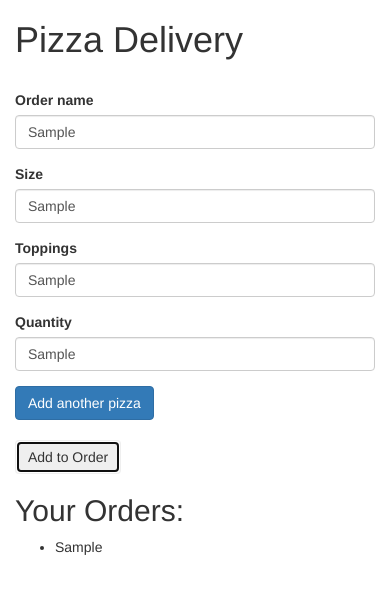
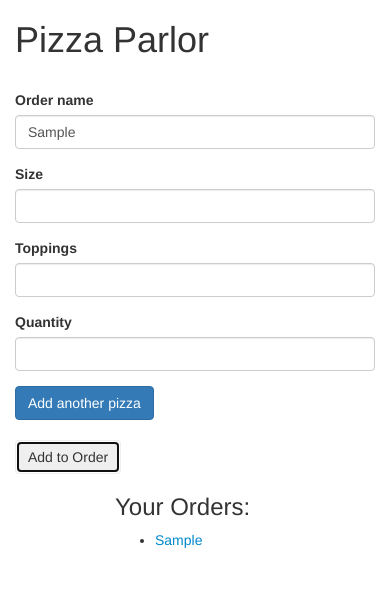
Before and after one commit to leroidejesa/howMuchPizza, a plain HTML site: page pizza.html in a window 390 px wide. Both pictures are taken after typing "Sample", "Sample", "Sample", "Sample" into the empty fields and a click on the button "Add to Order". Drawn offline with nearby package versions, Linux system fonts and the light colour scheme.

Commit message:
aesthetic changes only: css, commenting, etc

```diff
--- a/css/styles.css
+++ b/css/styles.css
@@ -0,0 +1,16 @@
+#show-order {
+  display: none;
+}
+
+.order {
+  cursor: pointer;
+  color: #0088cc;
+}
+
+.order:hover {
+  text-decoration: underline;
+}
+
+.order-column {
+  padding-left: 100px;
+}
--- a/js/scripts.js
+++ b/js/scripts.js
@@ -1,10 +1,6 @@
-// Create a website for a pizza company where a user can order a pizza and see the final cost.
-//
-// Allow the user to choose quantity, toppings and size.
-// Create a method for the cost of a pizza depending on the selections chosen. Use your own formula for this.
+// raw JS
 
-
-// raw JS
+// in order to capitalize inputted names, pizza sizes, and toppings
 String.prototype.titleize = function() {
   var words = this.split(' ')
   var array = []
@@ -13,7 +9,6 @@ String.prototype.titleize = function() {
   }
   return array.join(' ')
 }
-
 
 var Pizza = function(quantity, size, toppings) {
   this.quantity = quantity;
@@ -47,6 +42,13 @@ Order.prototype.totalCost = function() {
   return orderCost;
 };
 
+function resetFields(){
+  $("input#new-order").val("");
+  $("input.new-size").val("");
+  $("input.new-toppings").val("");
+  $("input.new-quantity").val("");
+  $("div.new-pizza").not(':first').remove();
+}
 
 
 // jQuery
@@ -81,10 +83,6 @@ $(document).ready(function() {
       var inputtedQuantity = $(this).find("input.new-quantity").val();
 
       var newPizza = new Pizza(inputtedQuantity, inputtedSize, inputtedToppings);
-      // var updatedPizzaSize = newPizza.capitalPizzaSize();
-      // var updatedToppings = newPizza.capitalToppings();
-      // // var updatedToppings = cleanPunctuation(capitalToppings);
-      // var updatedPizza = new Pizza(inputtedQuantity, updatedPizzaSize, updatedToppings);
 
       newOrder.pizzas.push(newPizza);
     });
@@ -94,7 +92,7 @@ $(document).ready(function() {
     $(".order").last().click(function() {
       $("#show-order").show();
 
-      $("#show-order h2").text(newOrder.orderName);
+      $("#show-order h4").text("Details:");
 
       $("ul#pizzas").text("");
       var pizzaCounter = 0;
@@ -106,5 +104,7 @@ $(document).ready(function() {
       $("ul#pizzas").append("<li>Total Pizzas: " + pizzaCounter + "</li>");
       $("ul#pizzas").append("<li>Total Cost: " + newOrder.totalCost() + "</li>");
     });
+
+    resetFields();
   });
 });
--- a/pizza.html
+++ b/pizza.html
@@ -17,10 +17,10 @@
 
   <body>
       <div class="container">
-        <h1>Pizza Delivery</h1>
+        <h1>Pizza Parlor</h1>
 
         <div class="row">
-          <div class="col-md-4">
+          <div class="col-md-3">
             <h2></h2>
             <form id="new-order">
               <div class="form-group">
@@ -50,22 +50,24 @@
               <br>
               <button type="submit" class="btn">Add to Order</button>
             </form>
+          </div>
 
-            <h2>Your Orders:</h2>
+          <div class="col-md-9">
+            <div class="order-column">
+            <h3>Your Orders:</h3>
             <ul id="orders">
 
             </ul>
-          </div>
 
-          <div class="col-md-8">
             <div id="show-order">
-              <h2></h2>
+              <h4></h4>
 
               <ul id="pizzas">
 
               </ul>
             </div>
           </div>
+          </div>
         </div>
       </div>
     </body>
```
